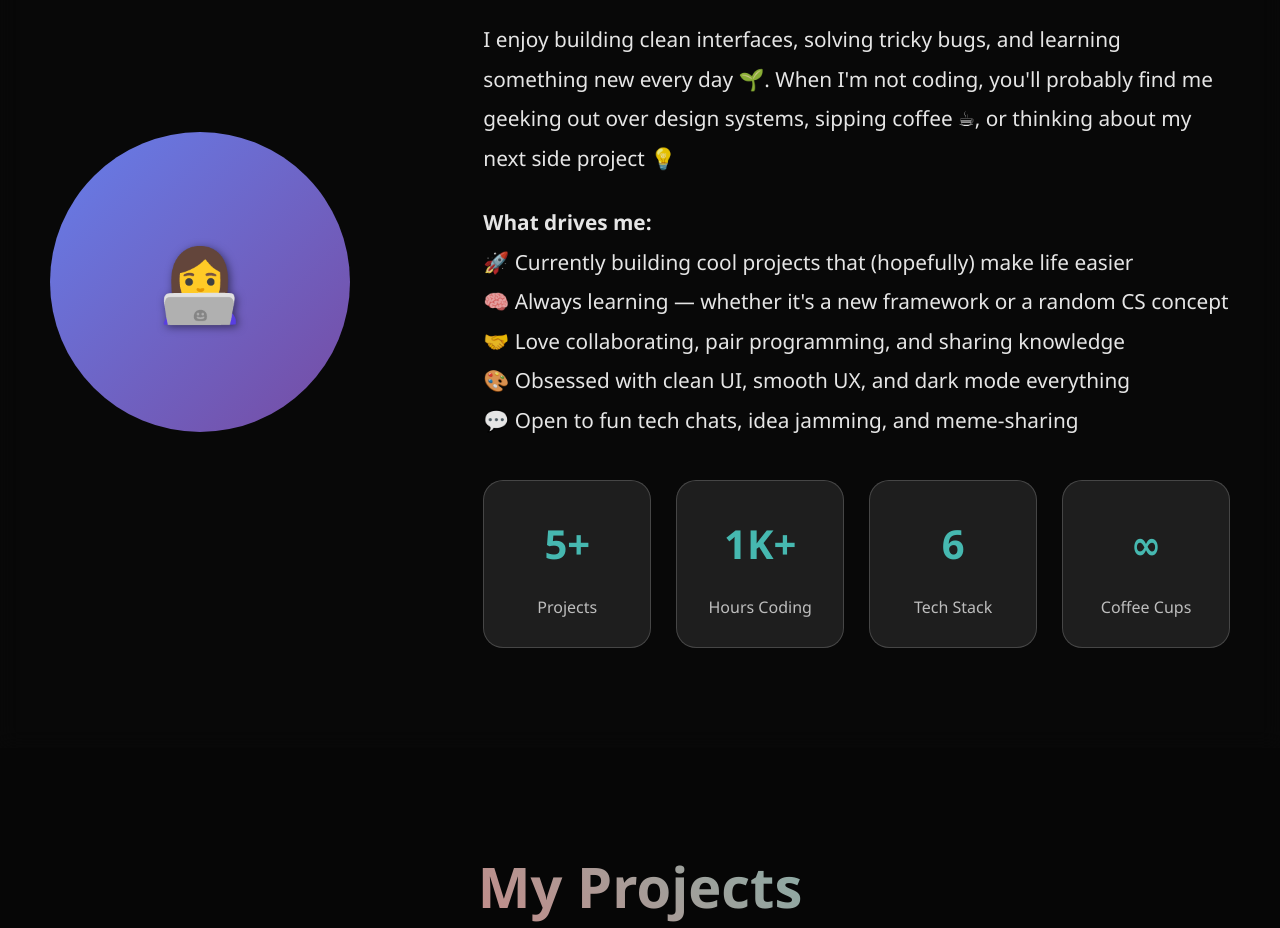
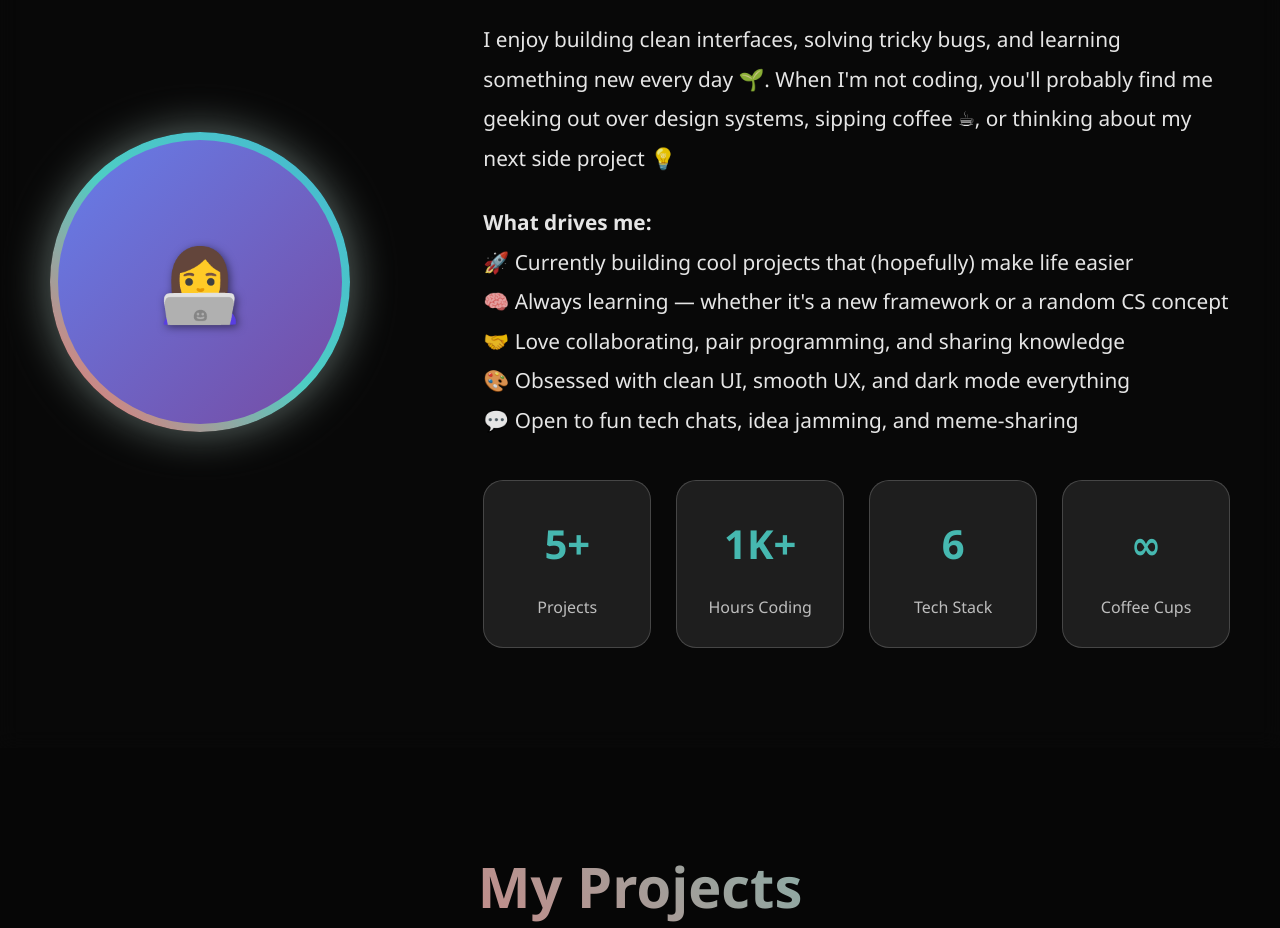
Before and after one commit to tishajeswani33/portfolio, a plain HTML site: page index.html in a window 1280 px wide. Shown: the part 1120-2048 px from the top of the page. Drawn offline with Linux system fonts and the light colour scheme.

Commit message:
Update index.html

```diff
--- a/index.html
+++ b/index.html
@@ -340,15 +340,24 @@
             position: relative;
         }
 
+        /* ...existing code... */
 .profile-image {
     width: 300px;
     height: 300px;
     border-radius: 50%;
-            background-image: url('IMG_20241227_175100_656.webp')
+    background-image:
+        linear-gradient(45deg, #ff6b6b, #4ecdc4, #45b7d1),
+        url('IMG_20241227_175100_656');
+    background-origin: border-box;
+    background-clip: border-box;
+    background-size: cover;
+    background-position: center;
+    padding: 8px;
     animation: profilePulse 4s ease-in-out infinite;
     cursor: pointer;
     transition: all 0.3s ease;
 }
+/* ...existing code... */
 
         .profile-image:hover {
             transform: scale(1.1) rotate(5deg);
```
Lines whose indentation alone changed are shown as unchanged.
